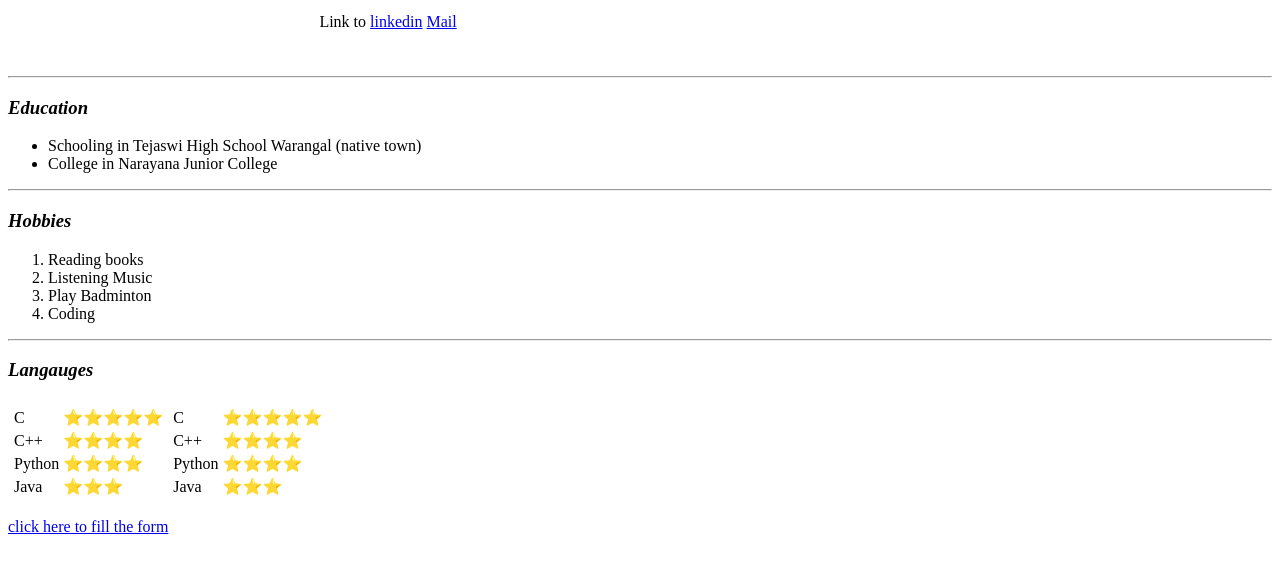
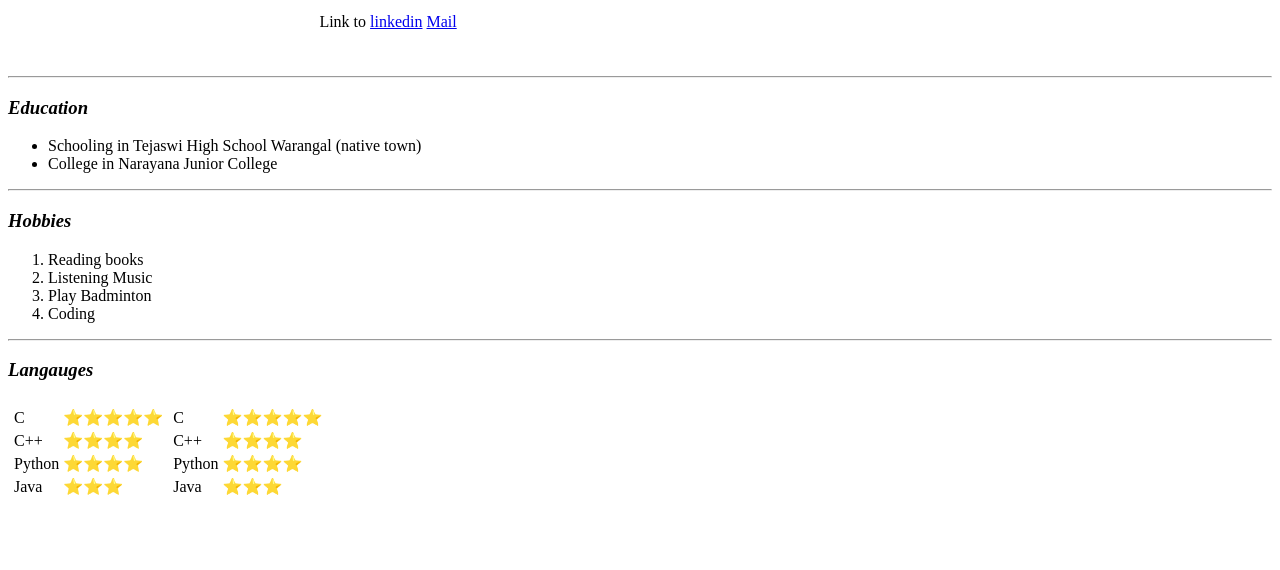
Before and after one commit to rebellisanthoshkumar/cv, a plain HTML site: page index.html in a window 1280 px wide. Shown: the part 198-768 px from the top of the page. Drawn offline with Linux system fonts and the light colour scheme.

Commit message:
Update index.html

```diff
--- a/index.html
+++ b/index.html
@@ -91,6 +91,5 @@
            </tr>
          </tbody>
       </table>
-      <p><a href="F:\web\Personal site\form.html" target="_blank">click here to fill the form</a></p>
   </body>
 </html>
```
